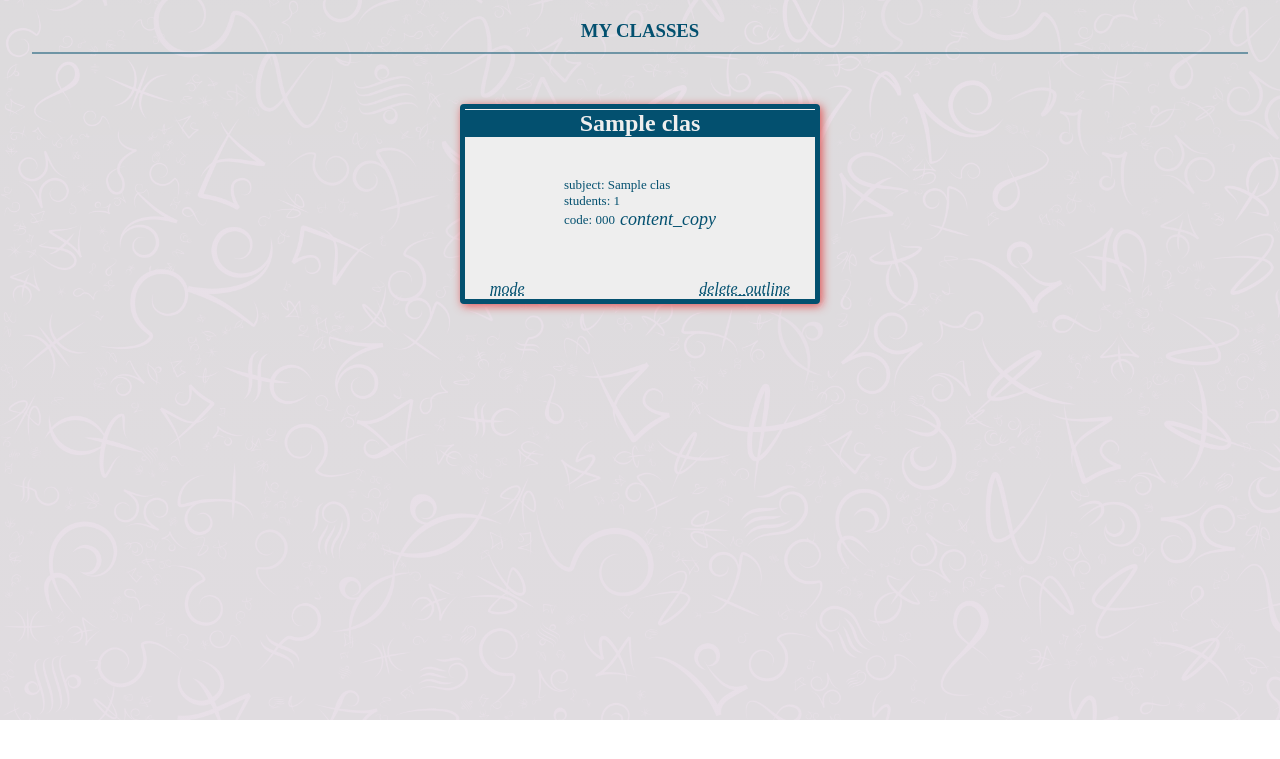
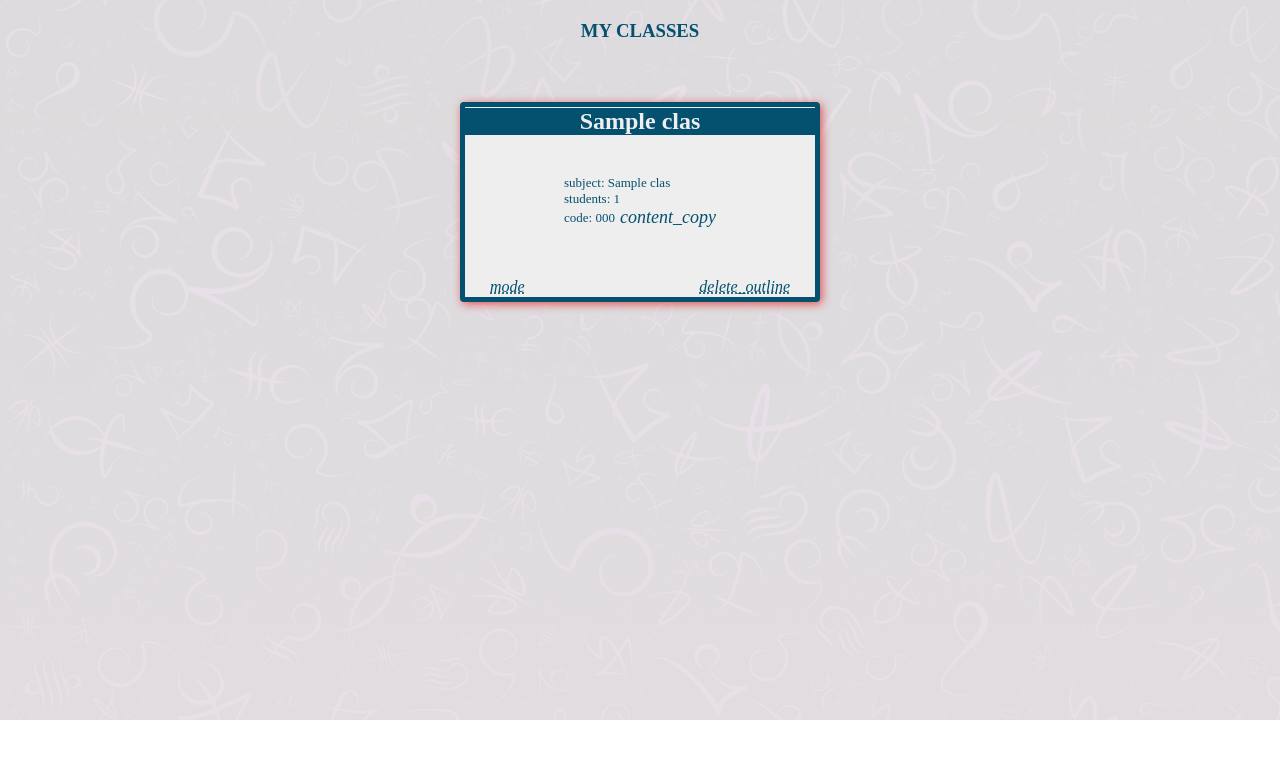
Before and after one commit to anishrsharma/classway, a Django app: template classway/templates/temp_app_classway/app_available_class.html in a window 1280 px wide. Shown: the top 759 px of the page. Run offline with Django 3.2, Linux system fonts and the light colour scheme; tables that the repository leaves empty hold one stand-in row (values such as "Sample post"); the template is opened without the code that fills it: values that come from a table or form of the project are taken from there, most other values are stand-ins (such as "Sample title", 1, 10 or a date in 2020).

```diff
--- a/classway/assets/css/style_app_classway/app_available_class.css
+++ b/classway/assets/css/style_app_classway/app_available_class.css
@@ -15,6 +15,7 @@
     background-attachment: fixed;
     background-position: center;
     background-size: cover;
+    overflow: auto;
 }
 
 .user_class_availableclass h3 {
@@ -24,15 +25,14 @@
     text-align: center;
 }
 
-.user_class_availableclass hr {
+/* .user_class_availableclass hr {
     width: 95%;
     margin: auto;
     height: 2px;
     border: none;
 
-    /* background: linear-gradient(to right,rgb(3, 80, 111,0), rgb(3, 80, 111), rgb(3, 80, 111,0)); */
     background-color: rgb(3, 80, 111,0.5);
-}
+} */
 
 /* Hide scrollbar for Chrome, Safari and Opera */
 
--- a/classway/templates/temp_app_classway/app_available_class.html
+++ b/classway/templates/temp_app_classway/app_available_class.html
@@ -21,7 +21,6 @@
 
 
 		<h3>my classes</h3>
-		<hr>
 
 		<div class="container-class">
 
--- a/classway/templates/temp_app_classway/app_available_class_enrolled.html
+++ b/classway/templates/temp_app_classway/app_available_class_enrolled.html
@@ -20,7 +20,6 @@
 		</a> -->
 
 		<h3>enrolled classes</h3>
-		<hr>
 
 
 		<div class="container-class">
```
